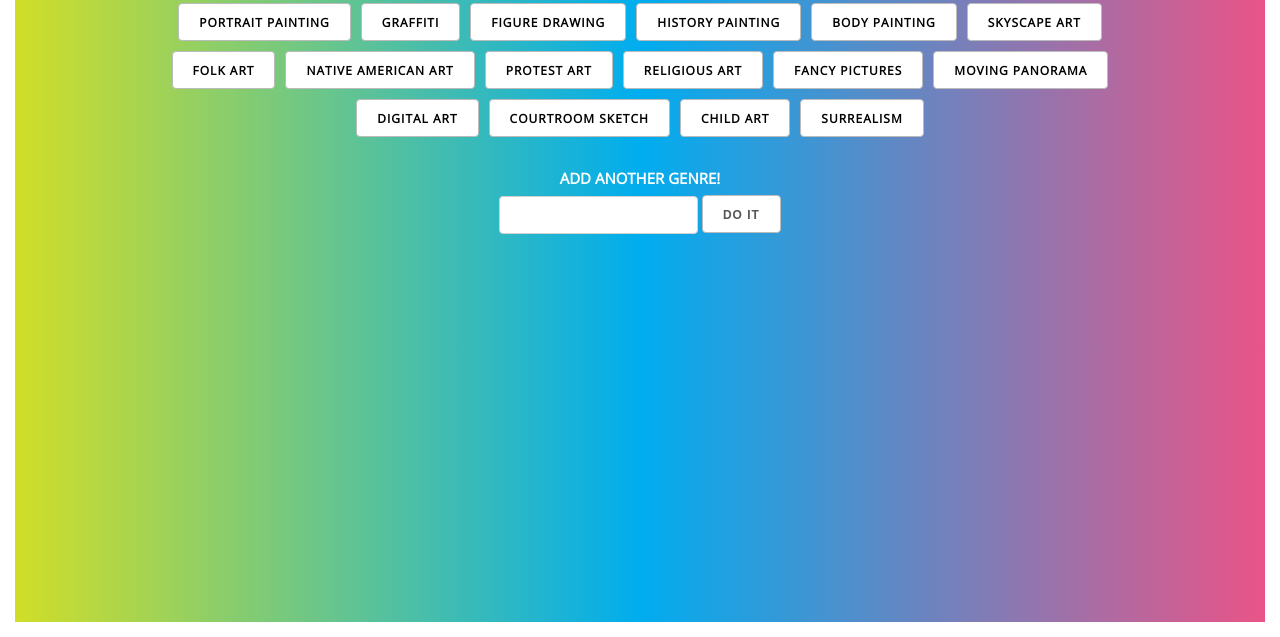
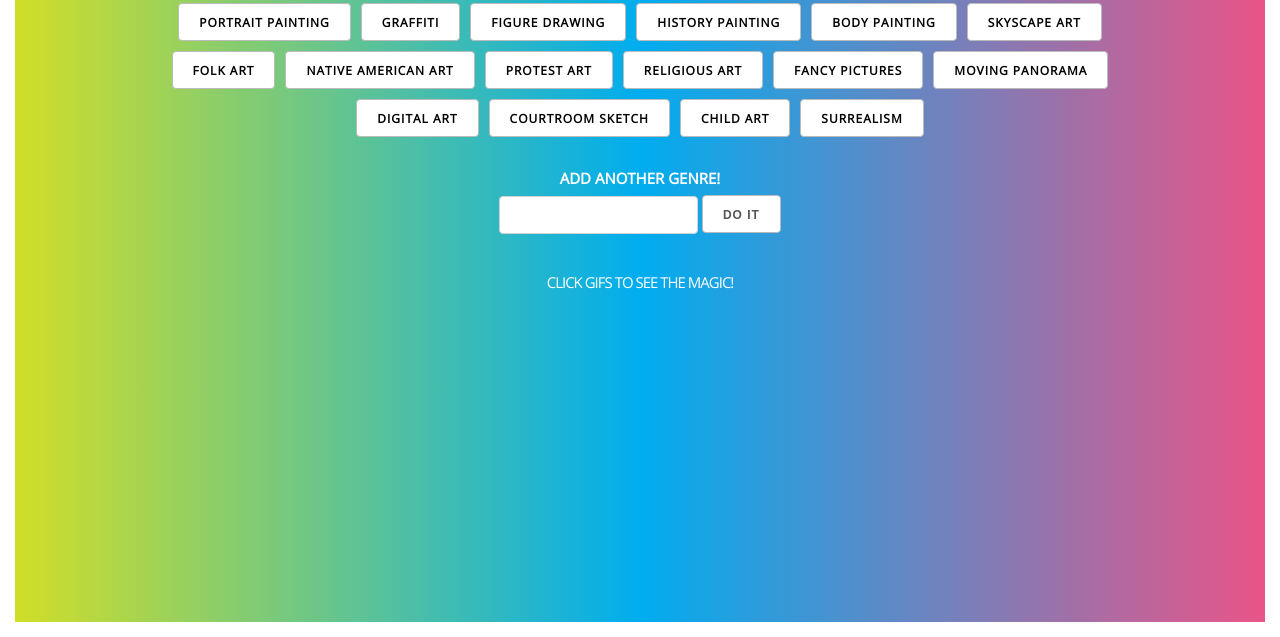
Before and after one commit to rfnkurle/Gif-Art-Joy, a plain HTML site: page index.html in a window 1280 px wide. Shown: the part 163-800 px from the top of the page. Drawn offline with nearby package versions, Linux system fonts and the light colour scheme.

Commit message:
Update index.html

```diff
--- a/index.html
+++ b/index.html
@@ -29,6 +29,7 @@
                 <input id="addShow" type="submit" value="DO IT">
             </form>
             <br><br>
+            <h3>Click GIFS to see the magic!</h3>
         </div>
         <div id="gifsView">
         </div>
```
